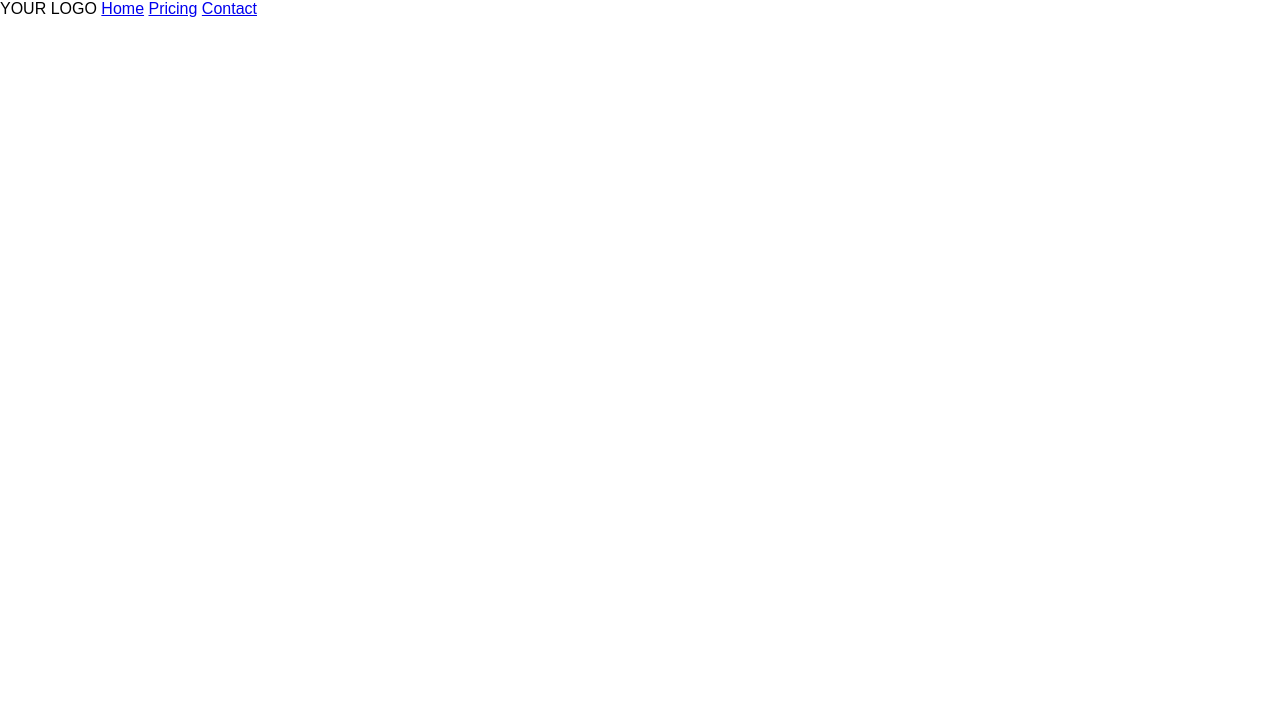
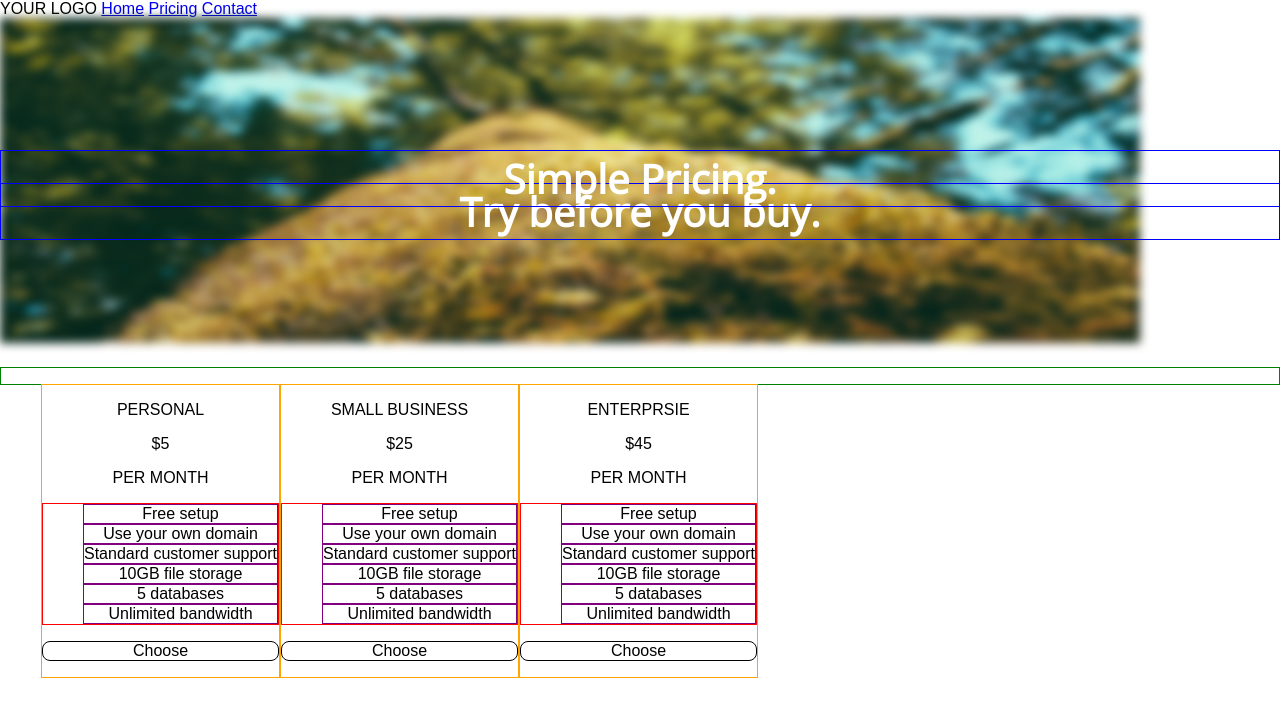
Before and after one commit to SimplyyQunda/Normal-Mode-Hosting-Site, a plain HTML site: page index.html in a window 1280 px wide. Drawn offline with nearby package versions, Linux system fonts and the light colour scheme.

Commit message:
filled in the info for pricing deals

```diff
--- a/index.html
+++ b/index.html
@@ -3,23 +3,131 @@
 <head>
 	<link href="normalize.css" rel="stylesheet"/>
 	<link href="style.css" rel="stylesheet"/>
+	<link href="https://fonts.googleapis.com/css?family=Open+Sans" rel="stylesheet">
 </head>
 <body>
+
 	<nav>
 		<span class="brand">YOUR LOGO</span>
 		<span class="home">
-<a href="https://google.com">Home</a></span>
+			<a href="https://google.com">Home</a>
+		</span>
 		<span class=pricing>
-<a href="https://google.com">Pricing</a></span>
+		    <a href="https://google.com">Pricing</a>
+		</span>
 		<span class="contact">
-<a href="https://google.com">Contact</a></span>
+			<a href="https://google.com">Contact</a>
+		</span>
+	</nav>
+
+	<div>
+		<img src="normal-mode/assets/background.jpg" class="background" />
+		<h2 class="intro"> Try before you buy.</h2>
+		<h2><span class="intro"> Simple Pricing.
+		</span> </h2>
+	</div>
+
+<div class="content">
+<ul class="groupinfo">
+
+	<li class="section">
+			<div>
+				<p> PERSONAL </p>
+				<p> $5 </p>
+				<p> PER MONTH </p>
+			</div>
+
+		<ul class="family">
+			<li class="package">
+				<span>Free setup </span>
+			</li>
+			<li class="package">
+				<span>Use your own domain </span> </li>
+			<li class="package">
+				<span> Standard customer support </span>
+			</li>
+			<li class="package">
+				<span> 10GB file storage </span>
+			</li>
+			<li class="package">
+				<span> 5 databases </span> </li>
+			<li class="package">
+				<span> Unlimited bandwidth </span> </li>
+		</ul>
+
+	<div>
+			<p class="button"> Choose </p>
+
+	</div>
+		</li>
+
+	<li class="section">
+		<div>
+			<p> SMALL BUSINESS </p>
+			<p> $25 </p>
+			<p> PER MONTH </p>
+		</div>
+
+		<ul class="family">
+			<li class="package">
+				<span>Free setup </span>
+			</li>
+			<li class="package">
+				<span>Use your own domain </span>
+			</li>
+			<li class="package">
+				<span> Standard customer support </span>
+			</li>
+			<li class="package">
+				<span> 10GB file storage </span>
+			</li>
+			<li class="package">
+				<span> 5 databases </span>
+			</li>
+			<li class="package">
+				<span> Unlimited bandwidth </span>
+			</li>
+		</ul>
+
+	<div>
+			<p class="button"> Choose </p>
+	</div>
+
+			</li>
+
+		<li class="section">
+			<div>
+				<p> ENTERPRSIE </p>
+				<p> $45 </p>
+				<p> PER MONTH </p>
+			</div>
+
+		<ul class="family">
+			<li class="package">
+				<span>Free setup </span>
+			</li>
+			<li class="package">
+				<span>Use your own domain </span> </li>
+			<li class="package">
+				<span> Standard customer support </span>
+			</li>
+			<li class="package">
+				<span> 10GB file storage </span>
+			</li>
+			<li class="package">
+				<span> 5 databases </span> </li>
+			<li class="package">
+				<span> Unlimited bandwidth </span> </li>
+		</ul>
+
+	<div>
+			<p class="button"> Choose </p>
+
+	</div>
+		</li>
 
 
 
 
-
-
-
-</nav>
 </body>
 </html>
--- a/style.css
+++ b/style.css
@@ -0,0 +1,56 @@
+*{
+	-webkit-box-sizing:border-box;
+	-moz-box-sizing:border-box;
+	-box-sizing: border-box;
+}
+
+img{
+  width: 1140px;
+  height:325px;
+  filter: blur(5px);
+  position: relative;
+}
+ul{
+	 list-style-type:none;
+	 text-align: center;
+
+}
+.intro{
+	border: 1px solid blue;
+	text-align: center;
+	position: absolute;
+	top: 150px;
+	left: 0;
+	width: 100%;
+	font-size: 40px;
+	color:white;
+	font-family: 'Open Sans', sans-serif;
+
+}
+
+
+.content{
+	border: 1px solid green;
+}
+
+.group{
+	border: 1px solid yellow;
+}
+
+.section{
+	border: 1px solid orange;
+	float: left;
+}
+
+.family{
+	border: 1px solid red;
+}
+
+.package{
+	border: 1px solid purple;
+}
+
+.button{
+	border: 1px solid black;
+	border-radius: 8px;
+}
```
Lines whose indentation alone changed are shown as unchanged.
